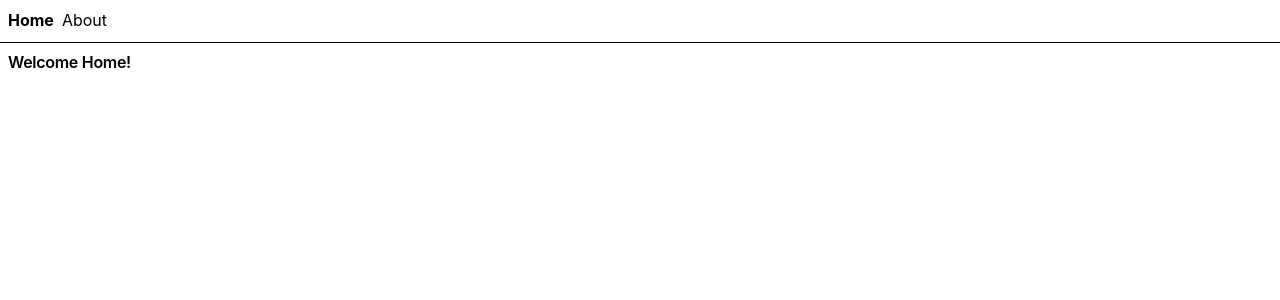
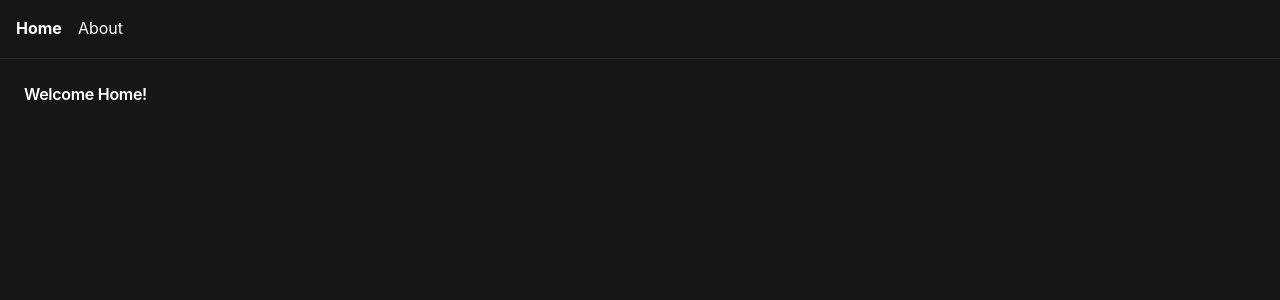
Before and after one commit to canmi21/vane, a React (Vite) app in the folder console/: page / in a window 1280 px wide. Shown: the top 300 px of the page. Built offline with nearby package versions, Linux system fonts and the light colour scheme.

Commit message:
feat: implement basic layout with navigation bar

```diff
--- a/console/src/routes/__root.tsx
+++ b/console/src/routes/__root.tsx
@@ -4,19 +4,31 @@ import { createRootRoute, Link, Outlet } from "@tanstack/react-router";
 import { TanStackRouterDevtools } from "@tanstack/react-router-devtools";
 
 const RootLayout = () => (
-	<>
-		<div className="p-2 flex gap-2">
-			<Link to="/" className="[&.active]:font-bold">
+	// This will now work because main.tsx imports the CSS
+	<main className="bg-[var(--color-bg)] text-[var(--color-text)] min-h-screen">
+		{/* Navigation Bar */}
+		<nav className="p-4 flex gap-4 border-b border-b-[var(--color-bg-alt)]">
+			<Link
+				to="/"
+				className="text-[var(--color-subtext)] hover:text-[var(--color-text)] transition-colors [&.active]:font-bold [&.active]:text-[var(--color-primary)]"
+			>
 				Home
-			</Link>{" "}
-			<Link to="/about" className="[&.active]:font-bold">
+			</Link>
+			<Link
+				to="/about"
+				className="text-[var(--color-subtext)] hover:text-[var(--color-text)] transition-colors [&.active]:font-bold [&.active]:text-[var(--color-primary)]"
+			>
 				About
 			</Link>
+		</nav>
+
+		{/* Page Content */}
+		<div className="p-4">
+			<Outlet />
 		</div>
-		<hr />
-		<Outlet />
+
 		<TanStackRouterDevtools />
-	</>
+	</main>
 );
 
 export const Route = createRootRoute({ component: RootLayout });
```
